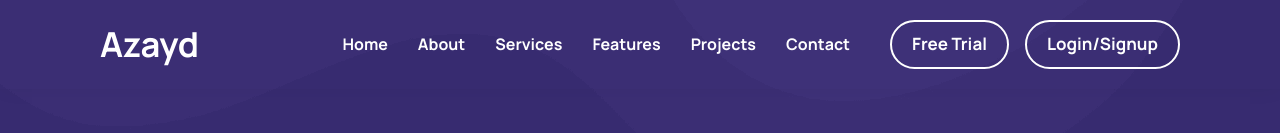
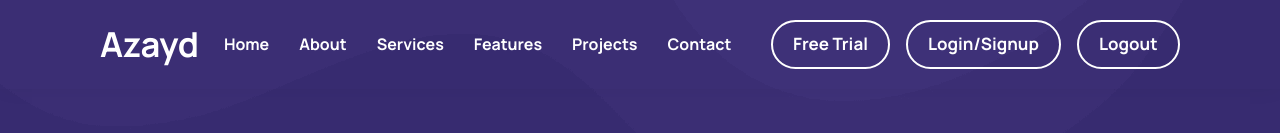
Before and after one commit to bhaveshjain2603/Azayd, a website: page public/index.html in a window 1280 px wide. Shown: the top 133 px of the page. Drawn offline with nearby package versions, Linux system fonts and the light colour scheme; grey boxes are pictures that could not be loaded.

Commit message:
Update index.html

```diff
--- a/public/index.html
+++ b/public/index.html
@@ -60,7 +60,8 @@
         </ul>
 
         <div class="wrapper">
-          <a href="customerLoginPage.html" class="btn btn-outline">Login/Signup</a>
+          <a href="customerLoginPage.html" class="btn btn-outline" id="loginLink">Login/Signup</a>
+          <a href="#" class="btn btn-outline" id="logoutLink">Logout</a>
           <a href="mailto:info@email.com" class="contact-link">contact.azayd@gmail.com</a>
           <a href="tel:001234567890" class="contact-link">+91 98765 43210</a>
         </div>
@@ -89,8 +90,9 @@
         </ul>
       </nav>
 
-      <a href="#" class="btn btn-outline">Free Trial</a>
-      <a href="customerLoginPage.html" class="btn btn-outline">Login/Signup</a>
+      <a href="freeTrial.html" class="btn btn-outline">Free Trial</a>
+      <a href="customerLoginPage.html" class="btn btn-outline" id="loginLink">Login/Signup</a>
+      <a href="#" class="btn btn-outline" id="logoutLink">Logout</a>
 
       <button class="nav-open-btn" aria-label="open menu" data-nav-toggler>
         <ion-icon name="menu-outline" aria-hidden="true"></ion-icon>
```
